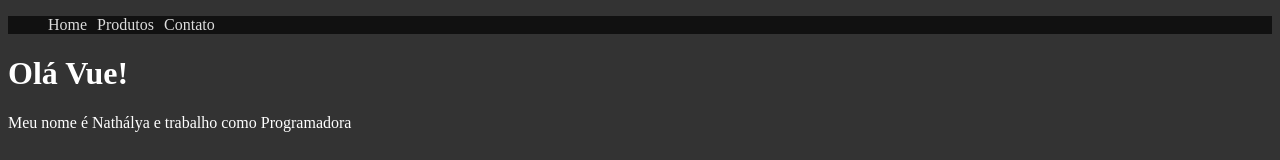
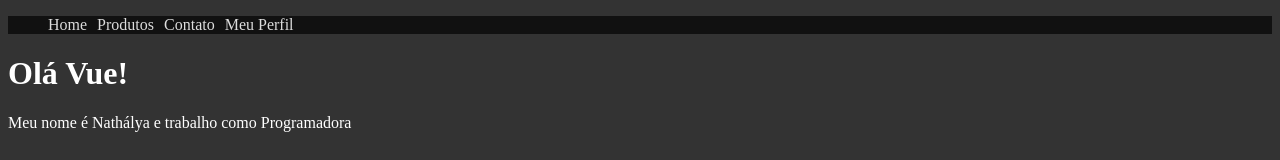
Before and after one commit to Nathgit198/Estudo-Vue-JS, a Vue app in the folder projeto_vue/: page / in a window 1280 px wide. Shown: the top 160 px of the page. Built offline with nearby package versions, Linux system fonts and the light colour scheme.

Commit message:
Utilizando props

```diff
--- a/projeto_vue/src/App.vue
+++ b/projeto_vue/src/App.vue
@@ -1,6 +1,6 @@
 <template>
     <div>
-      <Header />
+      <Header :esta_logado="true"/>
       <PrimeiroComponente />
       <p class="paragrafo-pai">O dado do app é: {{ testando }} </p>
       <LifeCycle />
--- a/projeto_vue/src/components/Header.vue
+++ b/projeto_vue/src/components/Header.vue
@@ -3,12 +3,14 @@
         <li><a href="">Home</a></li>
         <li><a href="">Produtos</a></li>
         <li><a href="">Contato</a></li>
+        <li v-if="esta_logado"><a href="">Meu Perfil</a></li>
     </ul>
 </template>
 
 <script>
 export default {
-    name: 'Header'
+    name: 'Header',
+    props: ["esta_logado"]
 }
 </script>
 
--- a/projeto_vue/src/components/Info.vue
+++ b/projeto_vue/src/components/Info.vue
@@ -23,16 +23,19 @@
 
 <script>
     import Picture from './Picture.vue'
+
     export default {
         name: 'Info',
         components: {
             Picture
         },
+        props: {
+            email: String,
+            esta_trabalhando: Boolean
+        },
         data() {
             return {
-                esta_trabalhando: false,
                 mostrar_email: false,
-                email: 'nath.conta14@gmail.com',
                 meu_link: 'https://google.com',
                 textoBotao: 'Mostrar e-mail',
                 backend_technologies: ['Javascript', 'PHP', 'Python'],
--- a/projeto_vue/src/components/Pessoa.vue
+++ b/projeto_vue/src/components/Pessoa.vue
@@ -1,7 +1,7 @@
 <template>
     <div>
         <h2>Esta é a descrição da pessoa: {{ nome }} </h2>
-        <Info />
+        <Info :email="email" :esta_trabalhando=false />
         <Form />
     </div>
 </template>
@@ -17,7 +17,8 @@
         },
         data() {
             return {
-                nome: 'Nathálya'
+                nome: 'Nathálya',
+                email: 'nath.conta14@gmail.com'
             }
         }
     }
```
